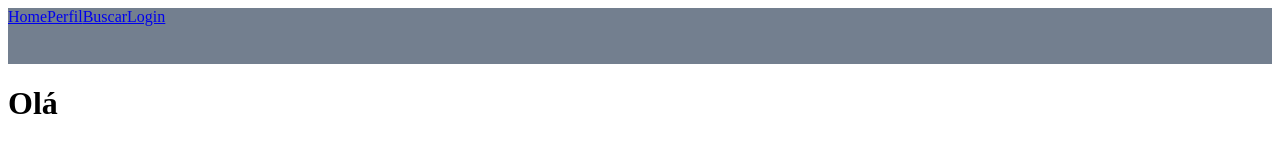
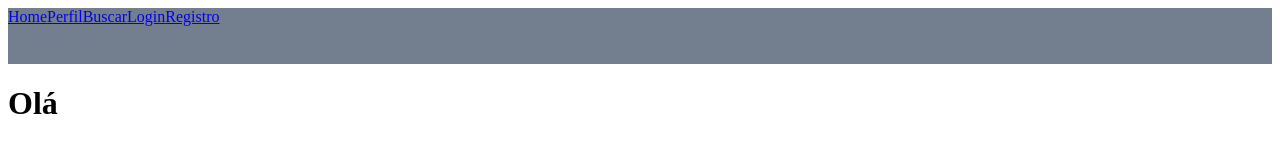
Before and after one commit to Yan-Fonseca/TuneTown, a Vue app: page /login in a window 1280 px wide. Shown: the top 144 px of the page. Built offline with nearby package versions, Linux system fonts and the light colour scheme.

Commit message:
Adição da rota de registro

```diff
--- a/src/components/common/Header.vue
+++ b/src/components/common/Header.vue
@@ -4,6 +4,7 @@
         <router-link to="/perfil">Perfil</router-link>
         <router-link to="/search">Buscar</router-link>
         <router-link to="/login">Login</router-link>
+        <router-link to="/registro">Registro</router-link>
     </div>
 </template>
 
--- a/src/router/index.js
+++ b/src/router/index.js
@@ -20,7 +20,12 @@ const routes = [
   {
     path: '/login',
     name: 'login',
-    component: () => import('../views/LoginView.vue')
+    component: () => import(/*webpackChunkName: "login"*/'../views/LoginView.vue')
+  },
+  {
+    path: '/registro',
+    name: 'registro',
+    component: () => import(/*webpackChunkName: "registro"*/'../views/RegistroView.vue')
   }
 ]
 
```
